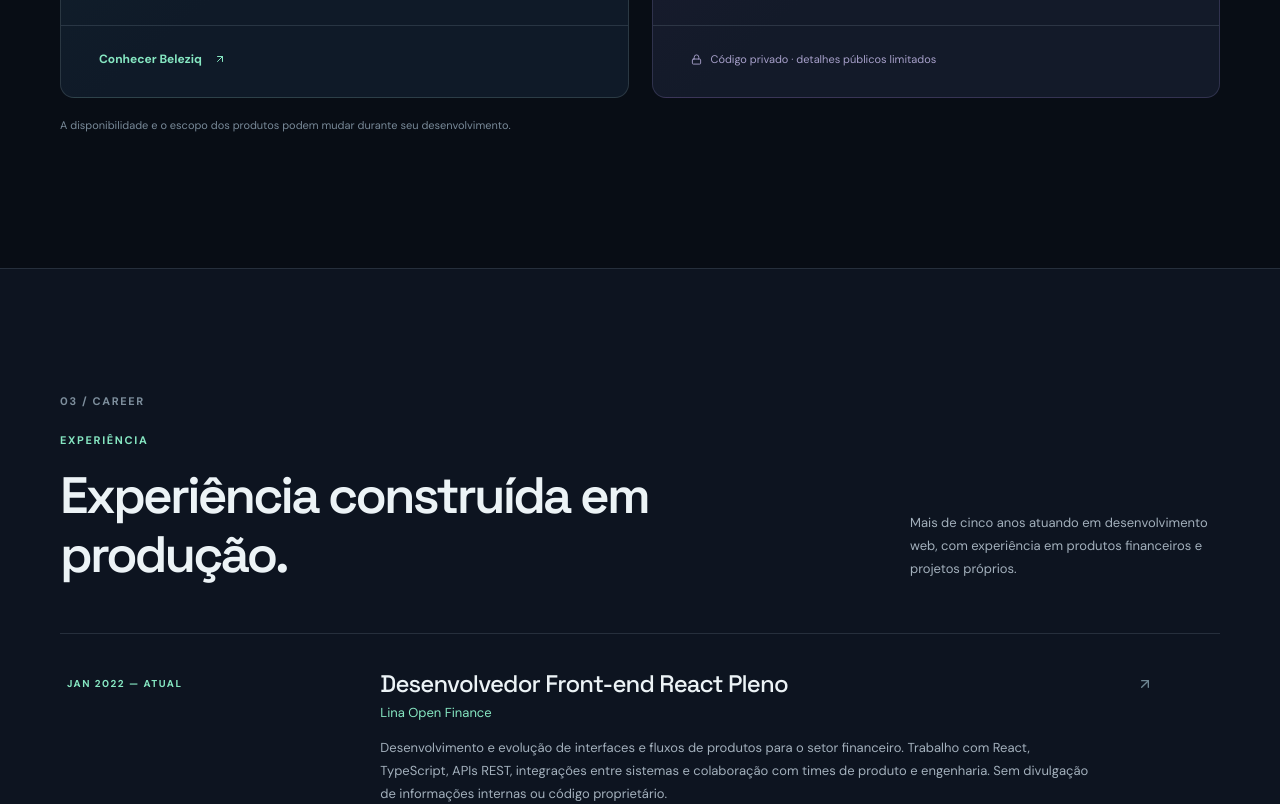
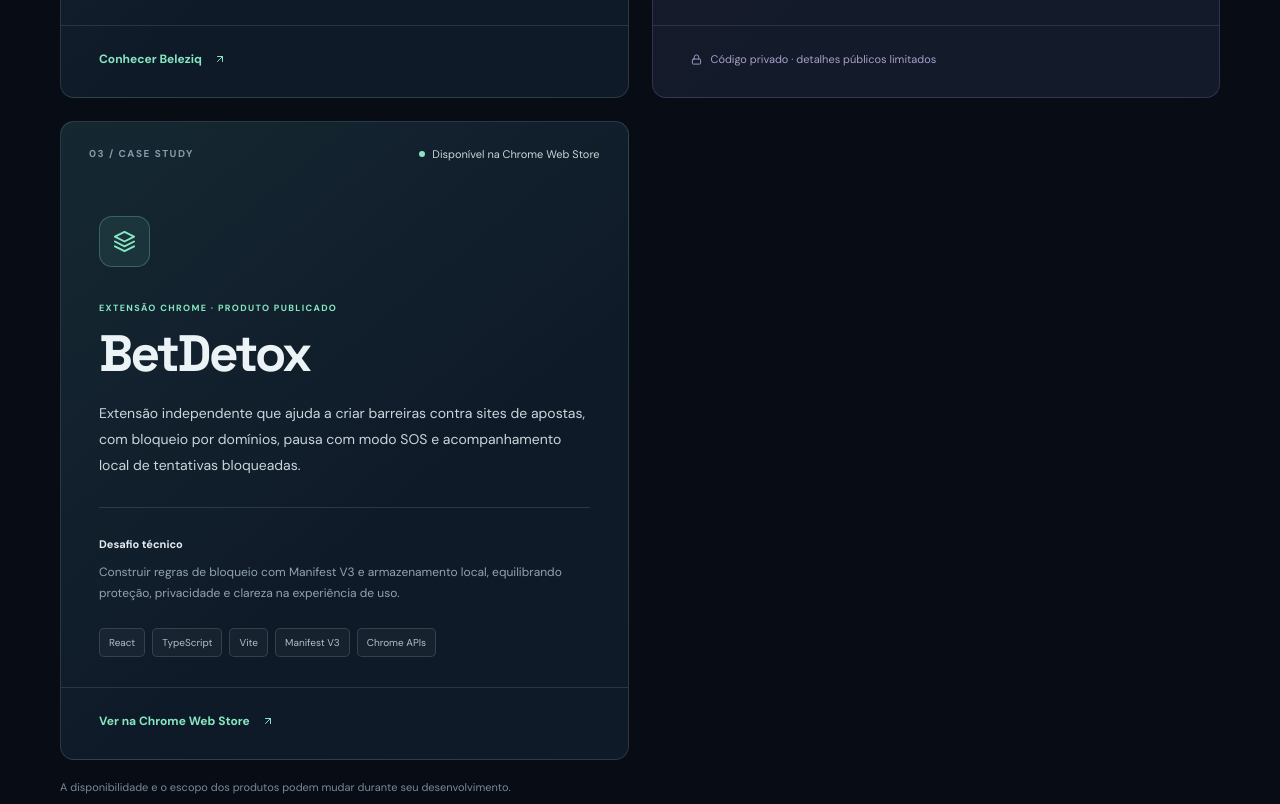
Before and after one commit to patrickdovale/My-Portfolio, a React (Vite) app: page / in a window 1280 px wide. Shown: the part 2500-3304 px from the top of the page. Built offline with nearby package versions, Linux system fonts and the light colour scheme.

Commit message:
feat: apresentar BetDetox publicado na Chrome Web Store entre cases

```diff
--- a/src/data/portfolioContent.js
+++ b/src/data/portfolioContent.js
@@ -46,6 +46,19 @@ export const portfolioContent = {
         link: null,
         cta: null,
         palette: "lavender"
+      }
+,
+      {
+        number: "03",
+        name: "BetDetox",
+        kind: "EXTENSÃO CHROME · Produto publicado",
+        status: "Disponível na Chrome Web Store",
+        description: "Extensão independente que ajuda a criar barreiras contra sites de apostas, com bloqueio por domínios, pausa com modo SOS e acompanhamento local de tentativas bloqueadas.",
+        challenge: "Construir regras de bloqueio com Manifest V3 e armazenamento local, equilibrando proteção, privacidade e clareza na experiência de uso.",
+        tags: ["React", "TypeScript", "Vite", "Manifest V3", "Chrome APIs"],
+        link: "https://chromewebstore.google.com/detail/betdetox-bloqueador-de-ap/hheikdfbpbgilhojajgcodmpfejoplag",
+        cta: "Ver na Chrome Web Store",
+        palette: "cyan"
       }
     ],
     caseLabel: "Desafio técnico",
@@ -140,6 +153,19 @@ export const portfolioContent = {
         cta: null,
         palette: "lavender"
       }
+,
+      {
+        number: "03",
+        name: "BetDetox",
+        kind: "CHROME EXTENSION · Published product",
+        status: "Available on Chrome Web Store",
+        description: "An independent browser extension that helps people add friction to gambling websites, with domain blocking, SOS pauses and local statistics of blocked attempts.",
+        challenge: "Building blocking rules with Manifest V3 and on-device storage while balancing protection, privacy and clear user experience.",
+        tags: ["React", "TypeScript", "Vite", "Manifest V3", "Chrome APIs"],
+        link: "https://chromewebstore.google.com/detail/betdetox-bloqueador-de-ap/hheikdfbpbgilhojajgcodmpfejoplag",
+        cta: "View on Chrome Web Store",
+        palette: "cyan"
+      }
     ],
     caseLabel: "Engineering challenge",
     privateLabel: "Private code · limited public details",
```
